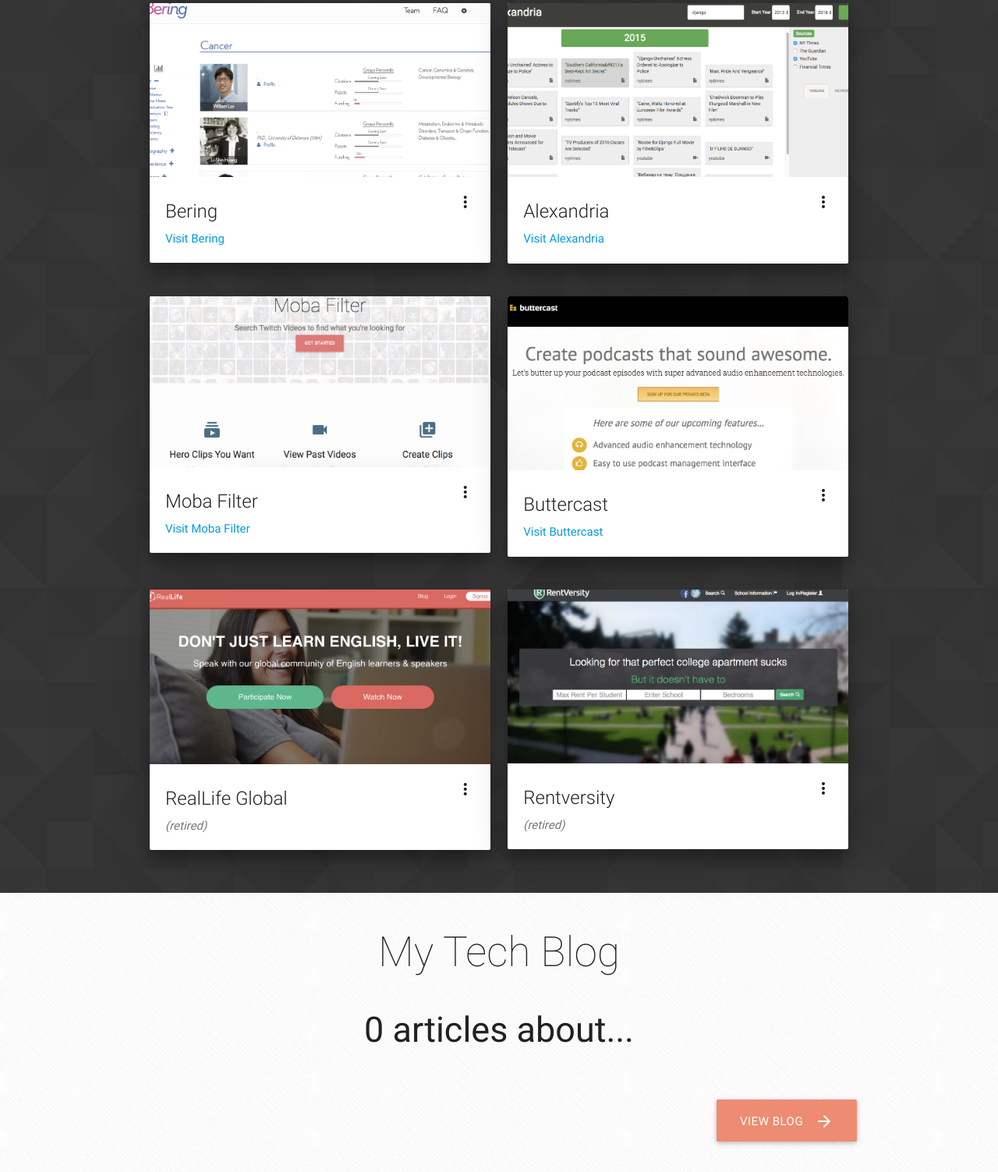
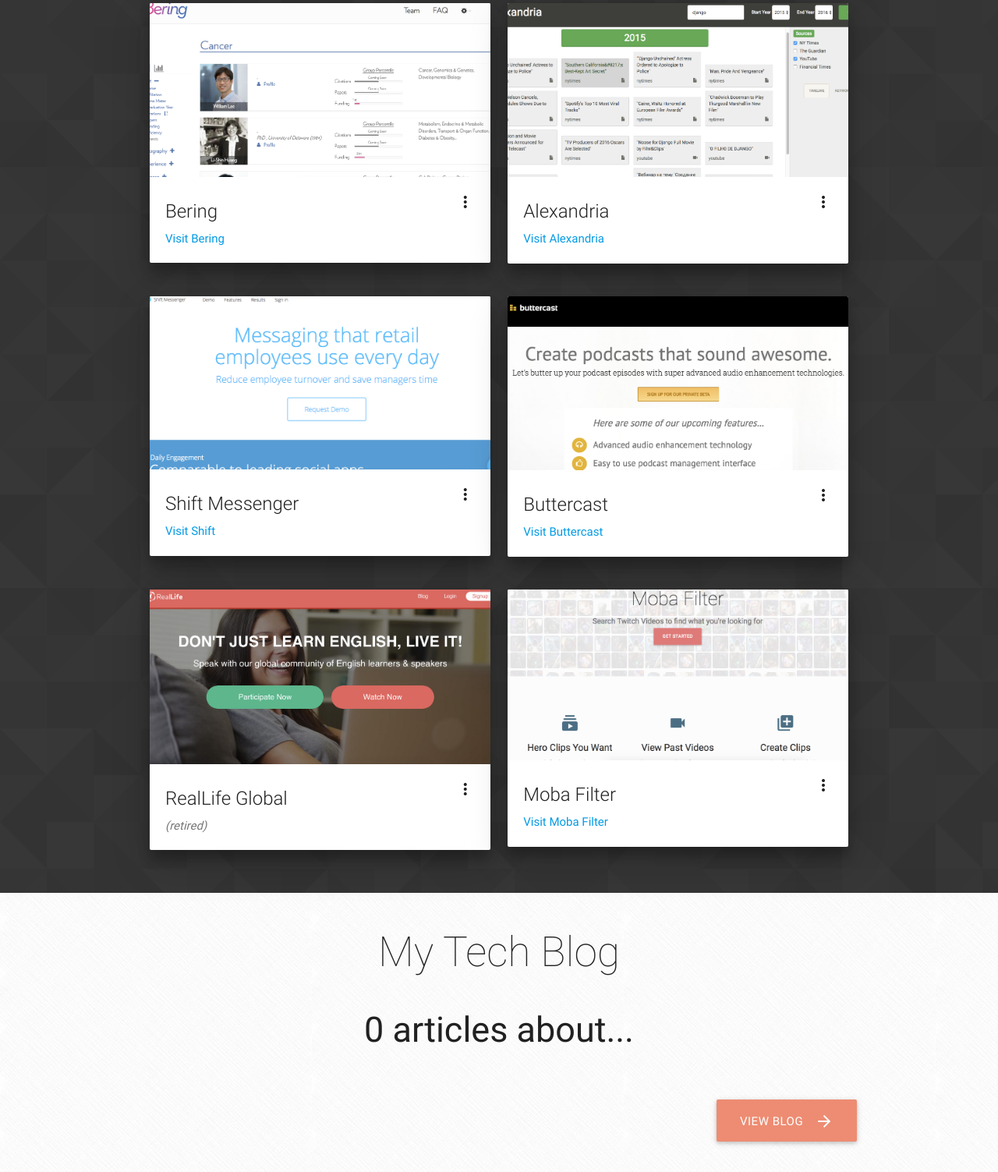
Before and after one commit to awwester/profile, a Django app: page / in a window 1280 px wide. Shown: the part 1616-3119 px from the top of the page at 78% size. Run offline with Django 3.2, Linux system fonts and the light colour scheme; data that the repository does not hold is empty; parts of the project's set-up code (start-up, migrations or seed data) failed here and were passed over; some libraries are stand-ins or nearby versions.

Commit message:
replace rentversity with shift

```diff
--- a/core/templates/home.html
+++ b/core/templates/home.html
@@ -161,22 +161,20 @@
 
         <div class="row">
           <div class="col s12 m6">
-            <div class="card z-depth-3" data-sr="enter left, move 100px">
+            <div class="card z-depth-3" data-sr="enter left, move 50px">
               <div class="card-image shrink">
-                <img class="activator" src="{% static 'img/sites/mobafilter.png' %}">
+                <img class="activator" src="{% static 'img/sites/shift.png' %}">
               </div>
               <div class="card-content">
-                <span class="card-title activator grey-text text-darken-4">Moba Filter<i class="material-icons right">more_vert</i></span>
-                <p><a href="http://www.mobafilter.com" target="_blank">Visit Moba Filter</a></p>
+                <span class="card-title activator grey-text text-darken-4">Shift Messenger<i class="material-icons right">more_vert</i></span>
+                <p><a href="https://www.shiftmessenger.com" target="_blank">Visit Shift</a></p>
               </div>
               <div class="card-reveal">
-                <span class="card-title grey-text text-darken-4">Moba Filter<i class="material-icons right">close</i></span>
-                <p>Although knowledge of competitive gaming is required to know the use of the site, the tech stack is understandable. This project uses Django 1.9 with a lot of frontend emphasis through JQuery. We hook into the Twitch API to connect accounts and utilize user data to cater the UX.</p>
+                <span class="card-title grey-text text-darken-4">Shift Messenger<i class="material-icons right">close</i></span>
+                <p>Shift Messenger is an application used by retailers for employees to switch shifts and keep managers in the loop. What I did with them is allow users to connect their gmail account through oauth2 and parse and store their scheduling emails, which can then be used to automate the process of updating their calendar.</p>
                 <span class="chip">Django</span>
-                <span class="chip">External API</span>
-                <span class="chip">JQuery</span>
-                <span class="chip">Materialize</span>
-                <span class="chip">Heroku</span>
+                <span class="chip">Gmail API</span>
+                <span class="chip">Google Oauth</span>
               </div>
             </div>
           </div>
@@ -222,22 +220,23 @@
               </div>
             </div>
           </div>
-
           <div class="col s12 m6">
-            <div class="card z-depth-3" data-sr="enter bottom, move 50px">
+            <div class="card z-depth-3" data-sr="enter bottom, move 100px">
               <div class="card-image shrink">
-                <img class="activator" src="{% static 'img/sites/rentversity.png' %}">
+                <img class="activator" src="{% static 'img/sites/mobafilter.png' %}">
               </div>
               <div class="card-content">
-                <span class="card-title activator grey-text text-darken-4">Rentversity<i class="material-icons right">more_vert</i></span>
-                <p><a class="accent-text">(retired)</a></p>
+                <span class="card-title activator grey-text text-darken-4">Moba Filter<i class="material-icons right">more_vert</i></span>
+                <p><a href="http://www.mobafilter.com" target="_blank">Visit Moba Filter</a></p>
               </div>
               <div class="card-reveal">
-                <span class="card-title grey-text text-darken-4">Rentversity<i class="material-icons right">close</i></span>
-                <p>Rentversity was my first major project that I took on, and it was a great learning experience. It's purpose was to connect students to apartments by showing detailed information about their communities. We grew to 4 employees and 6 different college campuses before funding was cut and the project faded out over time.</p>
+                <span class="card-title grey-text text-darken-4">Moba Filter<i class="material-icons right">close</i></span>
+                <p>Although knowledge of competitive gaming is required to know the use of the site, the tech stack is understandable. This project uses Django 1.9 with a lot of frontend emphasis through JQuery. We hook into the Twitch API to connect accounts and utilize user data to cater the UX.</p>
                 <span class="chip">Django</span>
-                <span class="chip">Google Maps</span>
-                <span class="chip">Web Scraping</span>
+                <span class="chip">External API</span>
+                <span class="chip">JQuery</span>
+                <span class="chip">Materialize</span>
+                <span class="chip">Heroku</span>
               </div>
             </div>
           </div>
```
Also changed, not shown: static/img/sites/rentversity.png (deleted), static/img/sites/shift.png (added).
